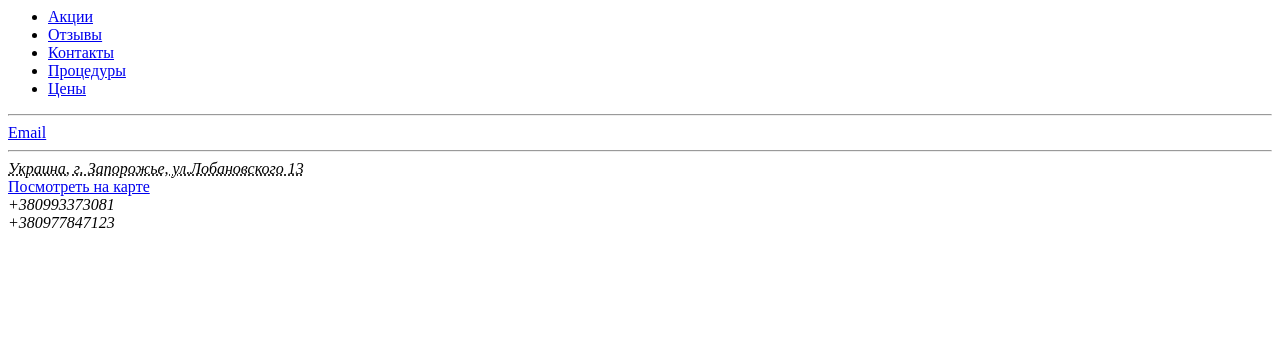
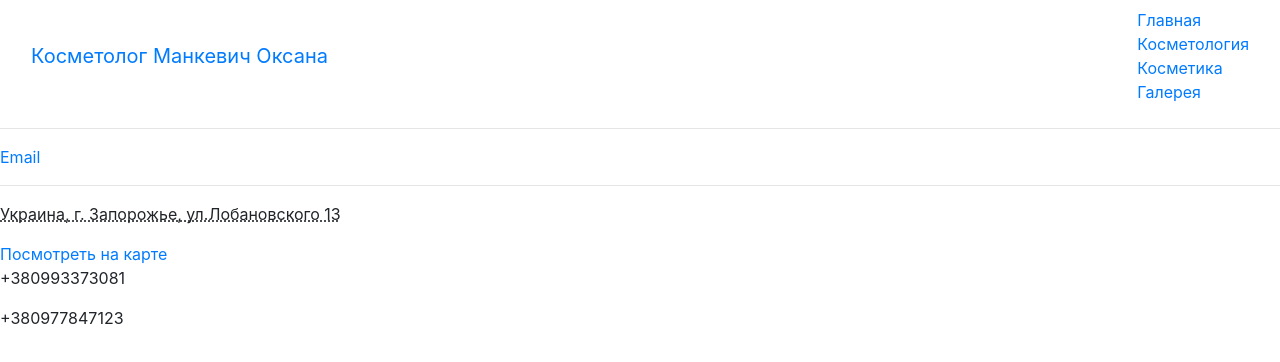
Before and after one commit to Arkadiy18/site_om, a plain HTML site: page index.html in a window 1280 px wide. Drawn offline with nearby package versions, Linux system fonts and the light colour scheme.

Commit message:
Add index.html

```diff
--- a/index.html
+++ b/index.html
@@ -3,24 +3,40 @@
 <head>
 	<title>Косметолог Манкевич Оксана</title>
 <!-- Заголовок страницы в браузере-->
+
+    <meta name="viewport" content="width=device-width, initial-scale=1">
+<!-- Для адаптации под размер экрана-->
+    <link rel="stylesheet" href="https://stackpath.bootstrapcdn.com/bootstrap/4.4.1/css/bootstrap.min.css" integrity="sha384-Vkoo8x4CGsO3+Hhxv8T/Q5PaXtkKtu6ug5TOeNV6gBiFeWPGFN9MuhOf23Q9Ifjh" crossorigin="anonymous">
+    <script src="https://stackpath.bootstrapcdn.com/bootstrap/4.4.1/js/bootstrap.min.js" integrity="sha384-wfSDF2E50Y2D1uUdj0O3uMBJnjuUD4Ih7YwaYd1iqfktj0Uod8GCExl3Og8ifwB6" crossorigin="anonymous"></script>
+
 </head>
 <body>
 
-	<div class="toolbar">
-				<ul id="menuTop" class="menu-top">
-					<li><a href="/ak">Акции</a></li>
-					<li><a href="/otzivi">Отзывы</a></li>
-					<li><a href="/contacts">Контакты</a></li>
-					<li><a href="pro.html">Процедуры</a></li>
-					<li><a href="ce.html">Цены</a></li>
-				</ul>
-			</div>
+    <nav class="navbar navbar-default">
+        <div class="container-fluid">
+            <div class="navbar-header">
+
+                <a href="#" class="navbar-brand">Косметолог Манкевич Оксана</a>
+            </div>
+
+            <div>
+                <ul class="nav navbar-nav">
+                    <li class="active"><a href="#">Главная</a></li>
+                    <li><a href="#">Косметология</a></li>
+                    <li><a href="#">Косметика</a></li>
+                    <li><a href="#">Галерея</a></li>
+                </ul>
+
+            </div>
+        </div>
+    </nav>
+
 	</article>
 	<hr />
 	<a href="mailto:mank.oksana@gmail.com">Email</a>
 	<hr />
 	<address><abbr title="Контакты">Украина, г. Запорожье, ул.Лобановского 13</abbr></address>
-	<a href="https://www.google.com.ua/maps/place/%D1%83%D0%BB.+%D0%9C%D0%B8%D1%80%D0%B0,+18,+%D0%97%D0%B0%D0%BF%D0%BE%D1%80%D0%BE%D0%B6%D1%8C%D0%B5,+%D0%97%D0%B0%D0%BF%D0%BE%D1%80%D0%BE%D0%B6%D1%81%D0%BA%D0%B0%D1%8F+%D0%BE%D0%B1%D0%BB%D0%B0%D1%81%D1%82%D1%8C,+69000/@47.847457,35.1192483,17z/data=!4m5!3m4!1s0x40dc672ea7490335:0xb7b75627b55fca82!8m2!3d47.8474498!4d35.1203426"
+	<a href="https://www.google.com.ua/maps/place/%D1%83%D0%BB.+%D0%9B%D0%BE%D0%B1%D0%B0%D0%BD%D0%BE%D0%B2%D1%81%D0%BA%D0%BE%D0%B3%D0%BE,+13,+%D0%97%D0%B0%D0%BF%D0%BE%D1%80%D0%BE%D0%B6%D1%8C%D0%B5,+%D0%97%D0%B0%D0%BF%D0%BE%D1%80%D0%BE%D0%B6%D1%81%D0%BA%D0%B0%D1%8F+%D0%BE%D0%B1%D0%BB%D0%B0%D1%81%D1%82%D1%8C,+69000/@47.8620161,35.0963659,17z/data=!4m13!1m7!3m6!1s0x40dc66c60acc99e1:0x578f7b1b6e67137e!2z0YPQuy4g0JvQvtCx0LDQvdC-0LLRgdC60L7Qs9C-LCAxMywg0JfQsNC_0L7RgNC-0LbRjNC1LCDQl9Cw0L_QvtGA0L7QttGB0LrQsNGPINC-0LHQu9Cw0YHRgtGMLCA2OTAwMA!3b1!8m2!3d47.8620125!4d35.0985546!3m4!1s0x40dc66c60acc99e1:0x578f7b1b6e67137e!8m2!3d47.8620125!4d35.0985546"
 	target="blank">Посмотреть на карте</a>
 	<address>+380993373081</address>
 	<address>+380977847123</address>
```
